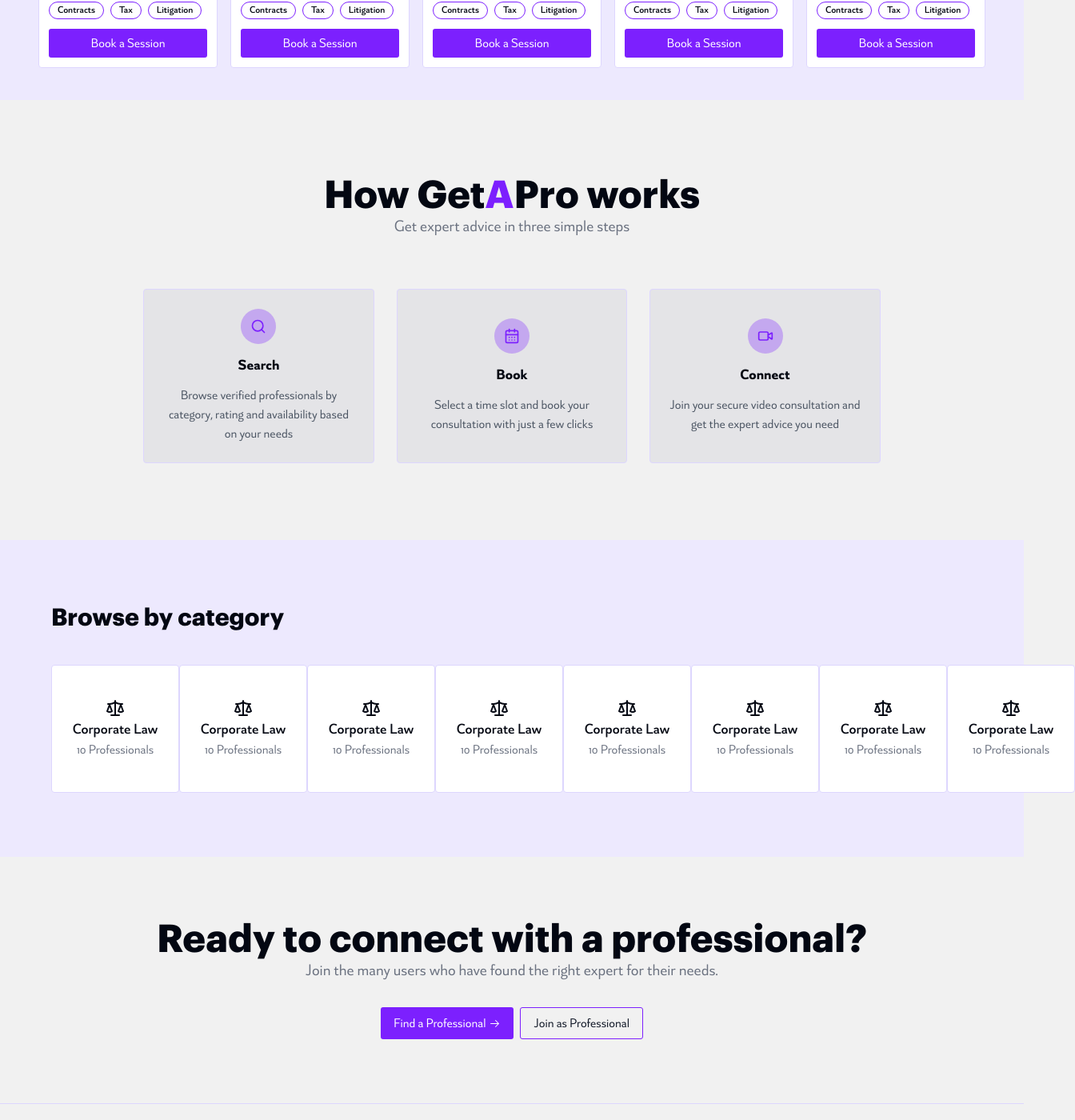
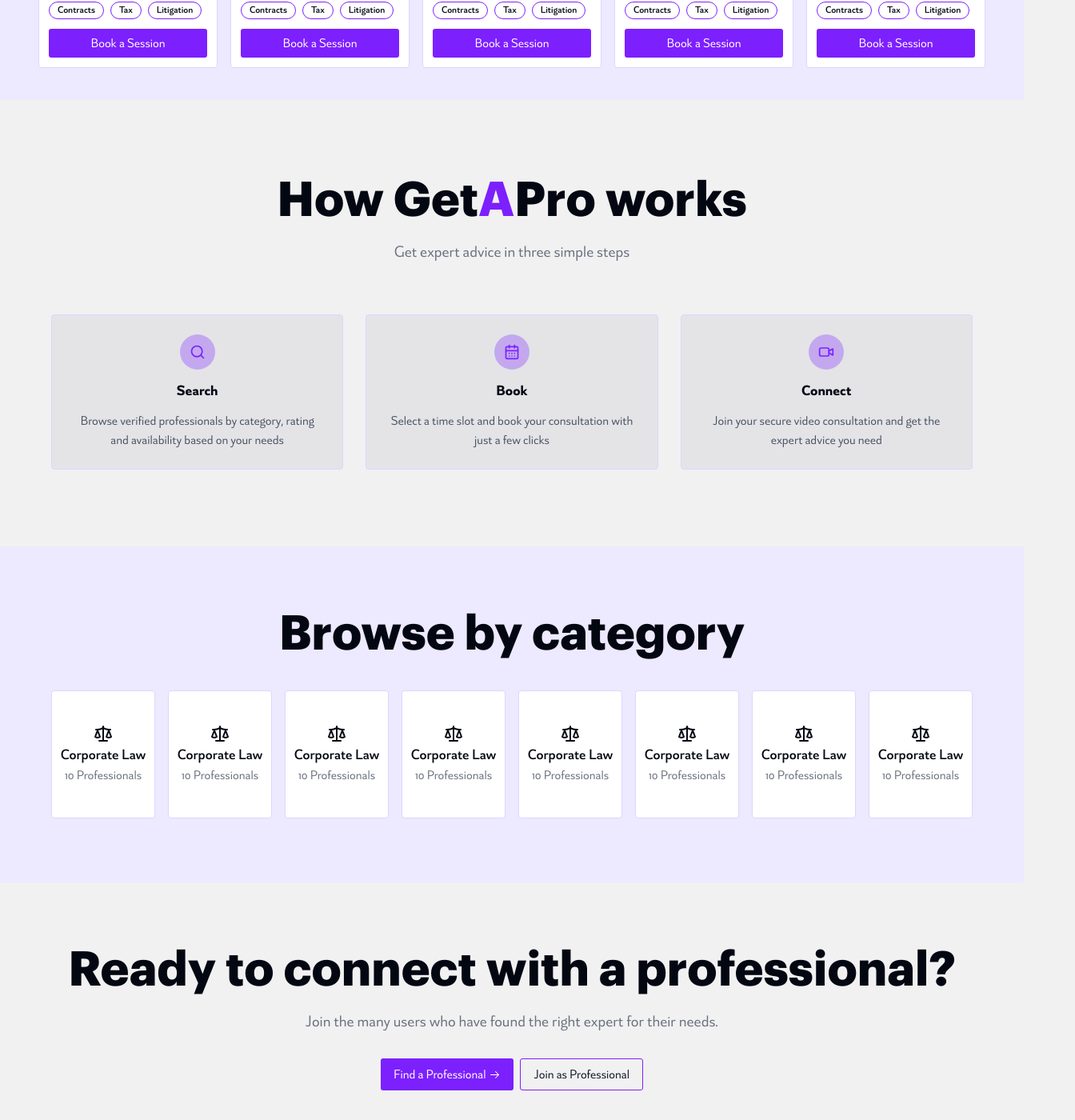
Before and after one commit to Raj-divine/getapro, a Next.js app: page / in a window 1280 px wide. Shown: the part 860-2260 px from the top of the page at 80% size, 1344 px wide, since content can reach past the window. Built offline with nearby package versions, Linux system fonts and the light colour scheme.

Commit message:
make sections responsive

```diff
--- a/components/HomePage/CallToAction.tsx
+++ b/components/HomePage/CallToAction.tsx
@@ -1,11 +1,15 @@
-import { ArrowRightIcon } from "@radix-ui/react-icons";
-import { Button } from "../ui/button";
+import { ArrowRightIcon } from '@radix-ui/react-icons';
+import { Button } from '../ui/button';
 
 export default function CallToActionSection() {
-
-    return <section className="px-16 py-20 flex flex-col justify-center items-center">
-        <h2 className="font-heading text-5xl font-bold">Ready to connect with a professional?</h2>
-        <p className="text-xl text-gray-500">Join the many users who have found the right expert for their needs.</p>
+  return (
+    <section className='px-16 py-20 max-xs:px-10 flex flex-col justify-center items-center'>
+      <h2 className='font-heading xs:text-4xl md:text-6xl font-bold text-center text-3xl  '>
+        Ready to connect with a professional?
+      </h2>
+      <p className='text-xl text-gray-500 text-center mt-5'>
+        Join the many users who have found the right expert for their needs.
+      </p>
       <div>
         <div className='flex mt-8'>
           <Button variant='primary' className='max-sm:mr-3 max-sm:h-9 sm:mr-2'>
@@ -16,5 +20,6 @@
           </Button>
         </div>
       </div>
-    </section>;
+    </section>
+  );
 }
--- a/components/HomePage/CategorySection.tsx
+++ b/components/HomePage/CategorySection.tsx
@@ -1,70 +1,85 @@
-import { Scale } from "lucide-react";
-import { ReactNode } from "react";
+import { Scale } from 'lucide-react';
+import { ReactNode } from 'react';
 
 interface CategoryCardProps {
   title: string;
   numberOfProfessionals: number;
   children: ReactNode;
 }
-function CategoryCard({ title, numberOfProfessionals, children }: CategoryCardProps) {
-    return <div className="border border-violet-200 bg-white rounded flex flex-col items-center justify-center aspect-square h-40 cursor-pointer transition-transform hover:-translate-y-2">
-        <div>
-            {children}
+function CategoryCard({
+  title,
+  numberOfProfessionals,
+  children,
+}: CategoryCardProps) {
+  return (
+    <div className='border border-violet-200 bg-white rounded flex flex-col items-center justify-center aspect-square h-40 cursor-pointer transition-transform hover:-translate-y-2 w-full'>
+      <div>{children}</div>
+      <p className='font-medium text-lg'>{title}</p>
+      <p className='text-gray-500'>{numberOfProfessionals} Professionals</p>
     </div>
-        <p className="font-medium text-lg">{title}</p>
-        <p className="text-gray-500">{numberOfProfessionals} Professionals</p>
-    </div >;
+  );
 }
 
 export default function CategorySection() {
-
   const categoryData = [
     {
-            title: "Corporate Law",
+      title: 'Corporate Law',
       numberOfProfessionals: 10,
-            icon: <Scale />
+      icon: <Scale />,
     },
     {
-            title: "Corporate Law",
+      title: 'Corporate Law',
       numberOfProfessionals: 10,
-            icon: <Scale />
+      icon: <Scale />,
     },
     {
-            title: "Corporate Law",
+      title: 'Corporate Law',
       numberOfProfessionals: 10,
-            icon: <Scale />
+      icon: <Scale />,
     },
     {
-            title: "Corporate Law",
+      title: 'Corporate Law',
       numberOfProfessionals: 10,
-            icon: <Scale />
+      icon: <Scale />,
     },
     {
-            title: "Corporate Law",
+      title: 'Corporate Law',
       numberOfProfessionals: 10,
-            icon: <Scale />
+      icon: <Scale />,
     },
     {
-            title: "Corporate Law",
+      title: 'Corporate Law',
       numberOfProfessionals: 10,
-            icon: <Scale />
+      icon: <Scale />,
     },
     {
-            title: "Corporate Law",
+      title: 'Corporate Law',
       numberOfProfessionals: 10,
-            icon: <Scale />
+      icon: <Scale />,
     },
     {
-            title: "Corporate Law",
+      title: 'Corporate Law',
       numberOfProfessionals: 10,
-            icon: <Scale />
-        }
+      icon: <Scale />,
+    },
   ];
 
-    return <section className="bg-violet-100 px-16 py-20">
-        <h3 className="font-heading text-3xl font-bold">Browse by category</h3>
-        <div className="flex justify-between mt-10">
-            {categoryData.map((category, index) => <CategoryCard key={index} title={category.title} numberOfProfessionals={category.numberOfProfessionals} >{category.icon}</CategoryCard>)}
+  return (
+    <section className='bg-violet-100 px-6 xs:px-10 sm:px-10 lg:px-16 py-20'>
+      <h3 className='font-heading  xs:text-4xl md:text-6xl  font-bold text-center text-3xl r '>
+        Browse by category
+      </h3>
+      <div className='grid grid-cols-2 xs:grid xs:grid-cols-2 sm:grid sm:grid-cols-2 md:grid md:grid-cols-4 lg:grid lg:grid-cols-4 gap-4 place-items-center mt-10 xl:grid xl:grid-cols-8'>
+        {categoryData.map((category, index) => (
+          <CategoryCard
+            key={index}
+            title={category.title}
+            numberOfProfessionals={category.numberOfProfessionals}
+          >
+            {category.icon}
+          </CategoryCard>
+        ))}
       </div>
-    </section>;
+    </section>
+  );
 }
--- a/components/HomePage/HeroSection.tsx
+++ b/components/HomePage/HeroSection.tsx
@@ -6,7 +6,7 @@
     <section className='flex justify-center pt-5 xs:px-2 md:px-0'>
       <div className='flex flex-col items-center w-full text-center lg:px-10'>
         <div className='w-full xl:px-52 lg:px-20 md:px-20'>
-          <h1 className='font-heading lg:text-8xl max-sm:text-5xl xs:text-4xl sm:text-6xl  font-bold leading-tight md:text-6xl cs:text-5xl  '>
+          <h1 className='font-heading lg:text-8xl max-sm:text-5xl xs:text-4xl sm:text-6xl font-bold leading-tight md:text-6xl cs:text-5xl'>
             Connecting you with <span className='text-primary'>Wisdom</span>
           </h1>
         </div>
--- a/components/HomePage/PlatformWorkingSection.tsx
+++ b/components/HomePage/PlatformWorkingSection.tsx
@@ -1,5 +1,5 @@
-import { CalendarDays, Search, Video } from "lucide-react";
-import { ReactNode } from "react";
+import { CalendarDays, Search, Video } from 'lucide-react';
+import { ReactNode } from 'react';
 
 interface StepCardProps {
   title: string;
@@ -8,31 +8,48 @@
 }
 
 function StepCard({ title, description, children }: StepCardProps) {
-    return <div className="flex flex-col items-center justify-center border cursor-default border-violet-200 transition-transform bg-zinc-200 p-6 w-1/3 rounded hover:-translate-y-2">
-        <div className="text-primary bg-primary/30 p-3 rounded-full">
+  return (
+    <div className='flex flex-col items-center justify-center  border cursor-default border-violet-200 transition-transform bg-zinc-200 p-6 lg:w-2/3 md:w-2/5 sm:w-full w-full  rounded hover:-translate-y-2'>
+      <div className='text-primary bg-primary/30 p-3 rounded-full'>
         {children}
       </div>
-        <strong className="text-lg my-3">{title}</strong>
-        <p className="text-center text-gray-600">{description}</p>
-    </div>;
+      <strong className='text-lg my-3'>{title}</strong>
+      <p className='text-center text-gray-600'>{description}</p>
+    </div>
+  );
 }
 
 export default function PlatformWorkingSection() {
-    return <section className="py-24 px-16 flex flex-col items-center">
-        <div className="flex flex-col items-center">
-            <h3 className="font-heading text-5xl font-bold">How Get<span className="text-primary">A</span>Pro works</h3>
-            <h4 className="text-xl text-gray-500">Get expert advice in three simple steps</h4>
+  return (
+    <section className='py-24 px-10 xs:px-16 md:px-10 lg:px-10 xl:px-16 flex flex-col items-center '>
+      <div className='flex flex-col items-center '>
+        <h3 className='font-heading xs:text-4xl md:text-6xl font-bold text-center text-3xl'>
+          How Get<span className='text-primary'>A</span>Pro works
+        </h3>
+        <h4 className='xs:text-xl text-lg text-gray-500 text-center mt-5'>
+          Get expert advice in three simple steps
+        </h4>
       </div>
-        <div className="flex justify-center gap-7 w-4/5 mt-16">
-            <StepCard title="Search" description="Browse verified professionals by category, rating and availability based on your needs">
+      <div className='flex justify-center gap-7 lg:gap-7 md:gap-10  mt-16 md:w-full sm:w-full w-full flex-col sm:flex-col  md:flex-wrap lg:flex-nowrap md:flex-row'>
+        <StepCard
+          title='Search'
+          description='Browse verified professionals by category, rating and availability based on your needs'
+        >
           <Search size={20} />
         </StepCard>
-            <StepCard title="Book" description="Select a time slot and book your consultation with just a few clicks">
+        <StepCard
+          title='Book'
+          description='Select a time slot and book your consultation with just a few clicks'
+        >
           <CalendarDays size={20} />
         </StepCard>
-            <StepCard title="Connect" description="Join your secure video consultation and get the expert advice you need">
+        <StepCard
+          title='Connect'
+          description='Join your secure video consultation and get the expert advice you need'
+        >
           <Video size={20} />
         </StepCard>
       </div>
-    </section>;
+    </section>
+  );
 }
```
Also changed, not shown: app/page.tsx (+5 -5 lines), .prettierrc.json. Lines whose indentation alone changed are shown as unchanged.
